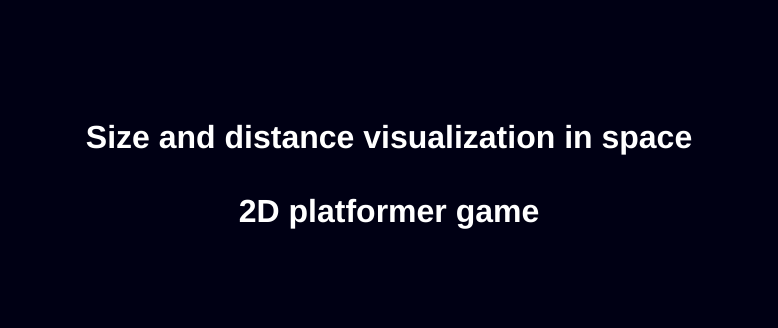
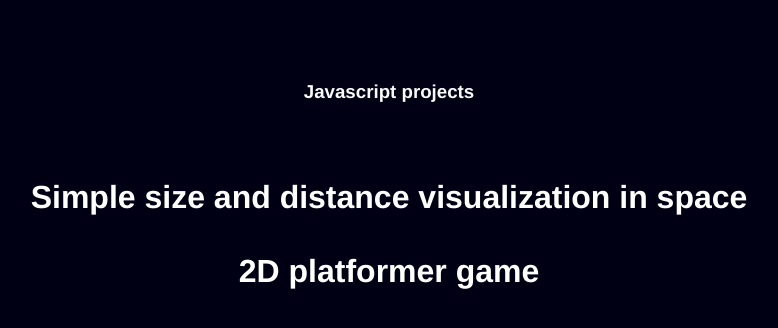
Before and after one commit to steenstn/steenstn.github.io, a plain HTML site: page index.html in a window 1280 px wide. Shown: the whole page, without its empty margins (251-1029 px from the left). Drawn offline with Linux system fonts and the light colour scheme.

Commit message:
Added headline

```diff
--- a/index.html
+++ b/index.html
@@ -7,10 +7,11 @@
 <br />
 <br /><br />
 <div align="center">
+<h3>Javascript projects</h3>
 <br />
 <br />
 <h1>
-<a class="mainLink" href="space.html">Size and distance visualization in space</a><br /><br />
+<a class="mainLink" href="space.html">Simple size and distance visualization in space</a><br /><br />
 <a class="mainLink" href="game/index.html">2D platformer game</a>
 </h1>
 </div>
--- a/mainpage.css
+++ b/mainpage.css
@@ -1,6 +1,7 @@
 body {
 	background-color: #000014;
 	font-family: Helvetica;
+	color: #FAFAFA;
 }
 
 a.mainLink {
```
